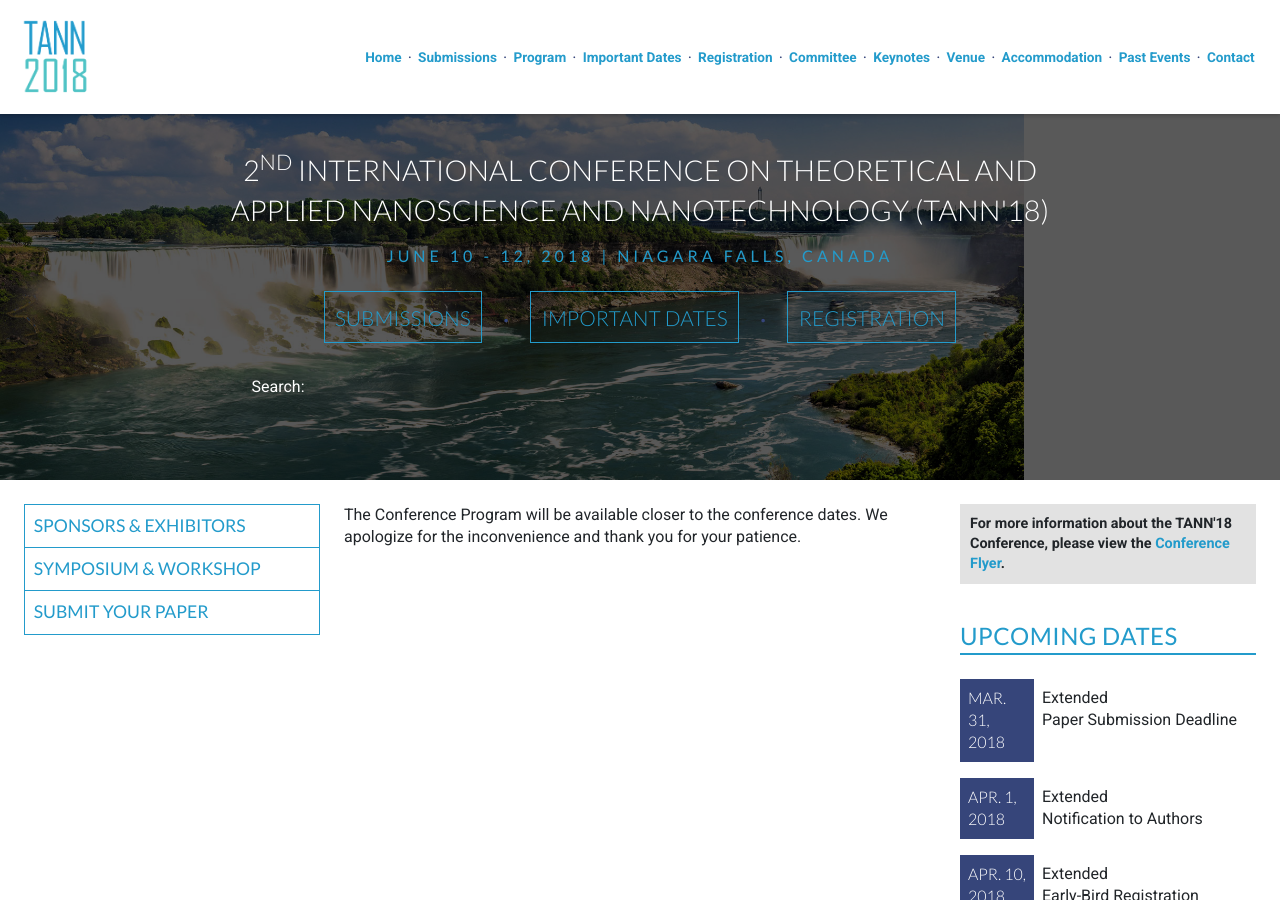
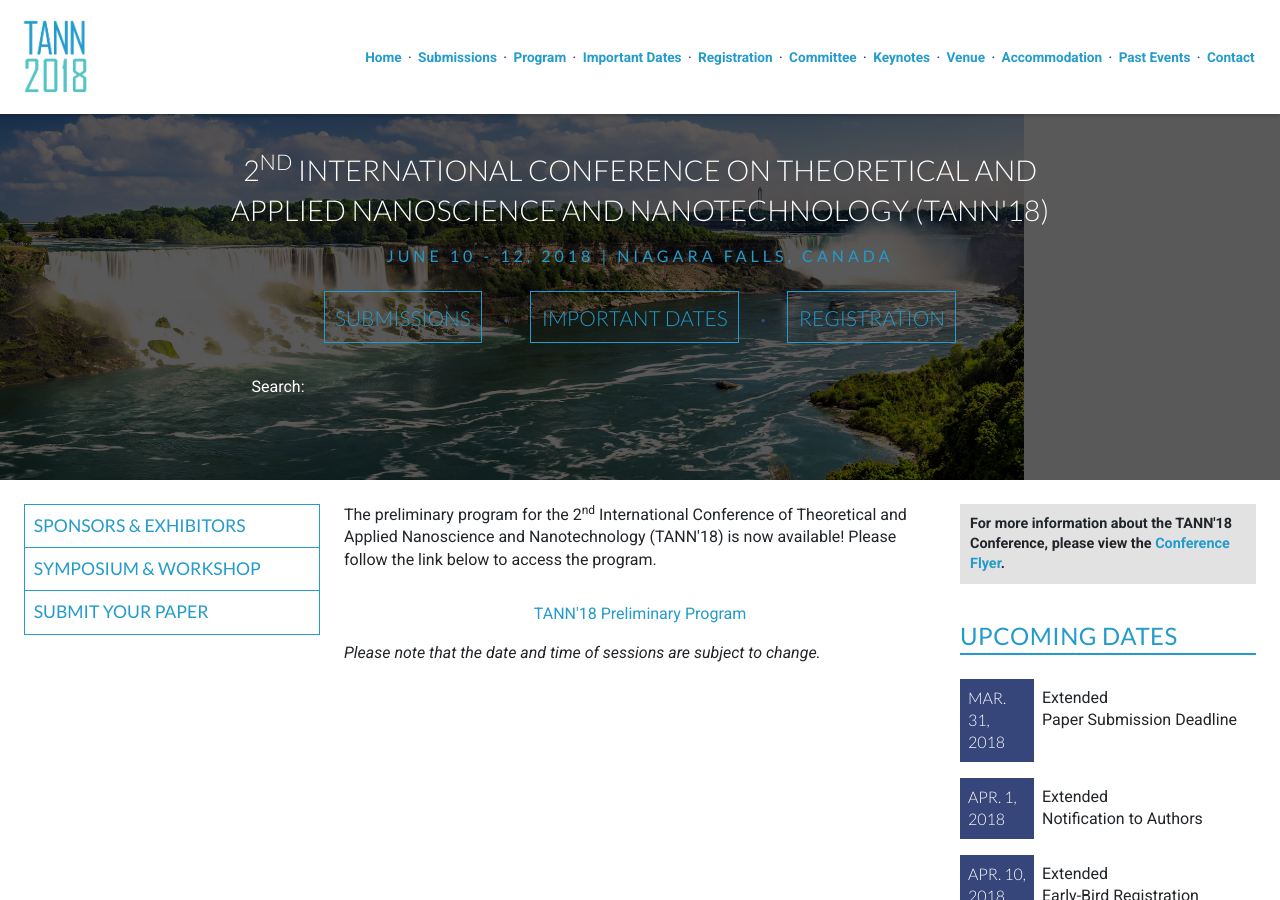
Before and after one commit to intaset/TANN, a Jekyll site: the page built from program.html, in a window 1280 px wide and 900 px high. Built offline with Jekyll 4.4.1, drawn with Linux system fonts in a browser that asks for light colours; nearby versions of some CDN libraries; Markdown is read by kramdown in place of the engine named in the settings; comment, search, counter and statistics services are not loaded.

Commit message:
added program

```diff
--- a/program.html
+++ b/program.html
@@ -7,7 +7,17 @@ keyword: nanotechnology conference, nanofluid conference, nanomaterial conferenc
 
 <div class="unit unit-s-1 unit-m-1-4-1 unit-l-1-4-1">
   <div class="unit-spacer content">
-  	<p class="body">The Conference Program will be available closer to the conference dates. We apologize for the inconvenience and thank you for your patience.</p>
+  	<!-- <p class="body">The Conference Program will be available closer to the conference dates. We apologize for the inconvenience and thank you for your patience.</p> -->
+
+  	<p class="body">The preliminary program for the 2<sup>nd</sup> International Conference of Theoretical and Applied Nanoscience and Nanotechnology (TANN'18) is now available! Please follow the link below to access the program. </p>
+
+
+    <p align="center"><a href="../TANN_PreliminaryProgram.pdf" class="body-link">TANN'18 Preliminary Program</a></p>
+
+	<p class="body"><em>Please note that the date and time of sessions are subject to change.</em></p>
+
+
+
     <!-- <p class="body">The Conference Program for the 4<sup>th</sup> International Conference on Control, Dynamic Systems, and Robotics (TANN'18) is now available! Please follow the link below to access the program:</p>
 
     <p align="center"><a href="../CDSR16_Program.pdf" class="body-link">TANN'18 Program</a></p>
```
Also changed, not shown: 1 other file.
